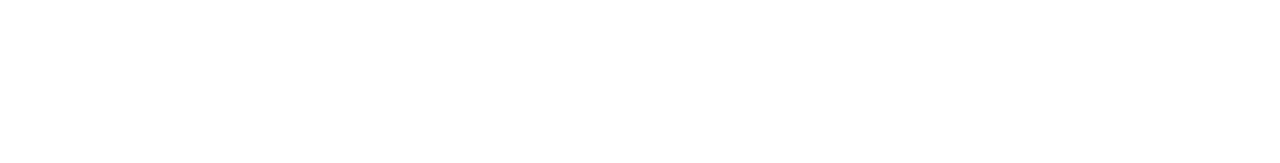
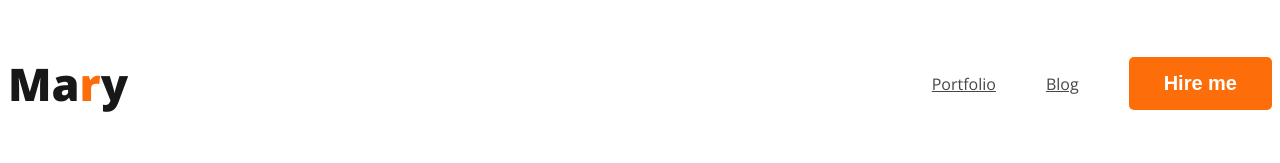
Before and after one commit to shoaib-mk2/webdeveloper-portfolio, a plain HTML site: page index.html in a window 1280 px wide. Drawn offline with nearby package versions, Linux system fonts and the light colour scheme.

Commit message:
added nav

```diff
--- a/index.html
+++ b/index.html
@@ -1,13 +1,26 @@
 <!DOCTYPE html>
 <html lang="en">
+
 <head>
     <meta charset="UTF-8">
     <meta name="viewport" content="width=device-width, initial-scale=1.0">
     <title>Web Developer Portfolio</title>
+    <link rel="preconnect" href="https://fonts.googleapis.com">
+    <link rel="preconnect" href="https://fonts.gstatic.com" crossorigin>
+    <link href="https://fonts.googleapis.com/css2?family=Open+Sans:wght@400;700;800&display=swap" rel="stylesheet">
+    <link rel="stylesheet" href="/styles/portfolio.css">
 </head>
+
 <body>
     <header>
-
+        <nav>
+            <h3 class="nav-title">Ma<span class="text-primary">r</span>y</h3>
+            <ul>
+                <li><a href="">Portfolio</a></li>
+                <li><a href="">Blog</a></li>
+                <li><button class="btn-primary">Hire me</button></li>
+            </ul>
+        </nav>
     </header>
     <main>
 
@@ -16,4 +29,5 @@
 
     </footer>
 </body>
+
 </html>
--- /dev/null
+++ b/styles/portfolio.css
@@ -0,0 +1,45 @@
+/* common shared styles */
+body {
+    font-family: 'Open Sans', sans-serif;
+}
+
+.text-primary {
+    color: #FD6E0A;
+}
+
+.btn-primary {
+    border-radius: 5px;
+    background: #FD6E0A;
+    border: none;
+    color: white;
+    font-size: 20px;
+    font-weight: 700;
+    padding: 15px 35px;
+}
+
+/* nav related related styles */
+nav {
+    display: flex;
+    justify-content: space-between;
+    align-items: center;
+}
+
+.nav-title {
+    color: #181818;
+    font-size: 45px;
+    font-weight: 800;
+}
+
+nav>ul {
+    display: flex;
+    align-items: center;
+}
+
+nav li {
+    list-style: none;
+}
+
+nav a {
+    margin-right: 50px;
+    color: #474747;
+}
```
